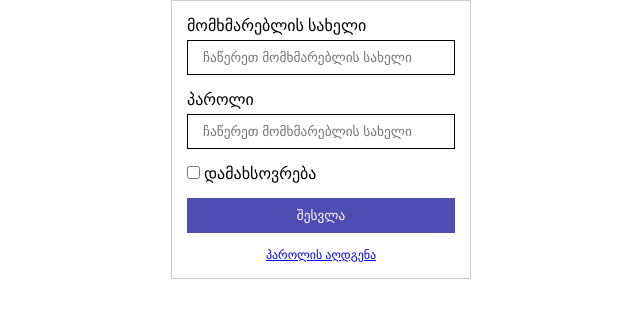
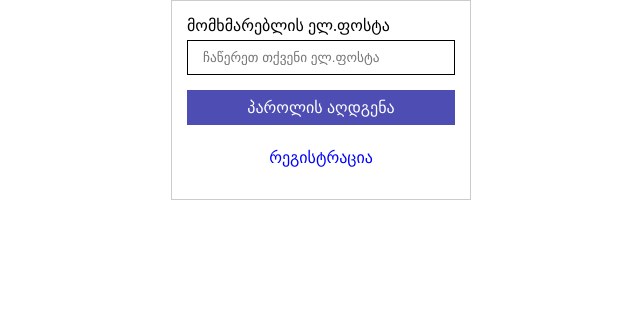
Before and after one commit to ZzuuCkk/First-website, a plain HTML site: page reset.html in a window 1280 px wide. Shown: the whole page, without its empty margins (319-959 px from the left). Drawn offline with Linux system fonts and the light colour scheme.

Commit message:
reset.html

```diff
--- a/assets/styles/style.css
+++ b/assets/styles/style.css
@@ -41,16 +41,45 @@
     margin-bottom: 15px;
 }
 
-.submit-button{
+.w-100{
+    width: 100%;
+}
+.mb-15{
+    margin-bottom: 15px;
+}
+.btn{
     display: block;
+    font-size: 16px;
+    height: 35px;
+    text-align: center;
+    border: none;
+    cursor: pointer;
+}
+
+.btn-primary{
+    background-color: rgb(77, 77, 179);
+    color: white;
+}
+
+.btn-link{
+    text-decoration: none;
+    line-height: 35px;
+    color: blue;
+}
+.btn-link:hover{
+    text-decoration: underline;
+}
+
+/* .submit-button{
+
     width: 100%;
     height: 35px;
-    background-color: rgb(77, 77, 179);
+
     border: 0;
     color: white;
     cursor: pointer;
     margin-bottom: 15px;
-}
+} */
 
 .reset-pass-link{
     display: block;
--- a/reset.html
+++ b/reset.html
@@ -5,7 +5,7 @@
     <meta http-equiv="X-UA-Compatible" content="IE=edge">
     <meta name="viewport" content="width=device-width, initial-scale=1.0">
     <link rel="stylesheet" href="./assets/styles/style.css">
-    <title>reset</title>
+    <title>პაროლის აღდგენა</title>
 </head>
 <body>
     <div class="container">
@@ -13,19 +13,13 @@
         <div class="auth-form-container">
             <form action="" method="get">
                 <div class="form-group">
-                    <label class="text-input-label" for="userName">მომხმარებლის სახელი</label>
-                    <input type="text" class="text-input" name="userName" id="userName" placeholder="ჩაწერეთ მომხმარებლის სახელი">
+                    <label class="text-input-label" for="userEmail">მომხმარებლის ელ.ფოსტა</label>
+                    <input type="email" class="text-input" name="userEmail" id="userEmail" placeholder="ჩაწერეთ თქვენი ელ.ფოსტა">
                 </div>
-                <div class="form-group">
-                    <label class="text-input-label" for="pass">პაროლი</label>
-                    <input type="password"  class="text-input" name="pass" id="pass" placeholder="ჩაწერეთ მომხმარებლის სახელი">
-                </div>
-                <div class="form-group">
-                    <input type="checkbox" name="save" id="save">
-                    <label for="save">დამახსოვრება</label>
-                </div>
-                <button class="submit-button">შესვლა</button>
-                <a class="reset-pass-link" href="./reset.html"> პაროლის აღდგენა</a>
+
+
+                <button class="btn btn-primary w-100 mb-15" > პაროლის აღდგენა</button>
+                <a class="btn btn-link" href="./registration.html"> რეგისტრაცია</a>
             </form>
         </div>
     </div>
```
Also changed, not shown: auth.html (+4 -3 lines), registration.html (+8 -3 lines).
